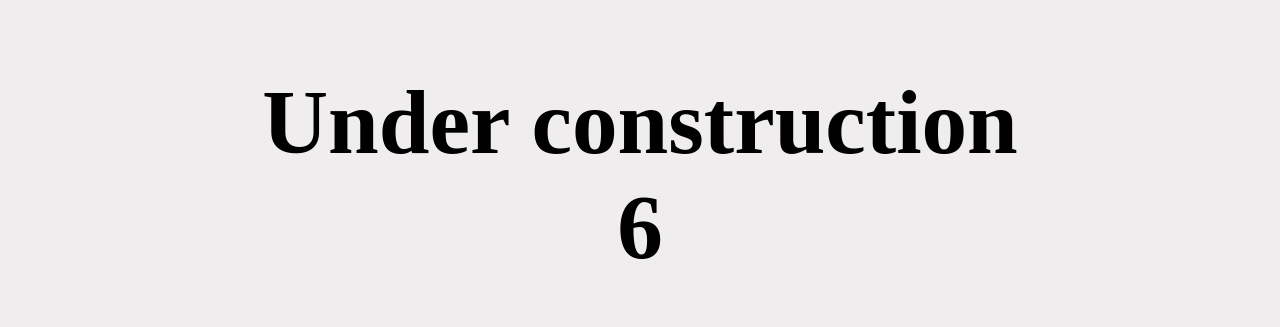
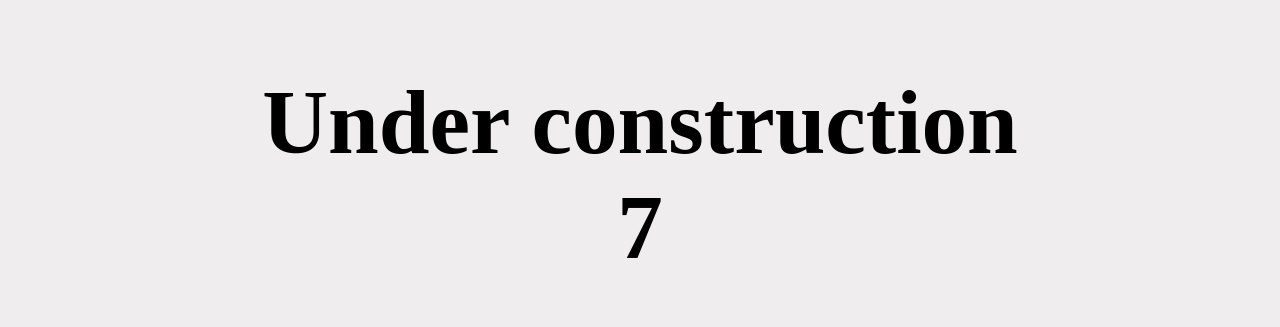
Before and after one commit to adityacodes30/saadhitwebsite, a Next.js app: page / in a window 1280 px wide. Shown: the part 134-461 px from the top of the page. Built offline with nearby package versions, Linux system fonts and the light colour scheme.

Commit message:
construction

```diff
--- a/app/page.js
+++ b/app/page.js
@@ -13,7 +13,7 @@ export default function Home() {
       <section className={stl.heroSection}>
         <div className={stl.heroText}>
           <h1>
-           Under construction 6
+           Under construction 7
           </h1>
         </div>
         <Button text="Get Started" />
```
